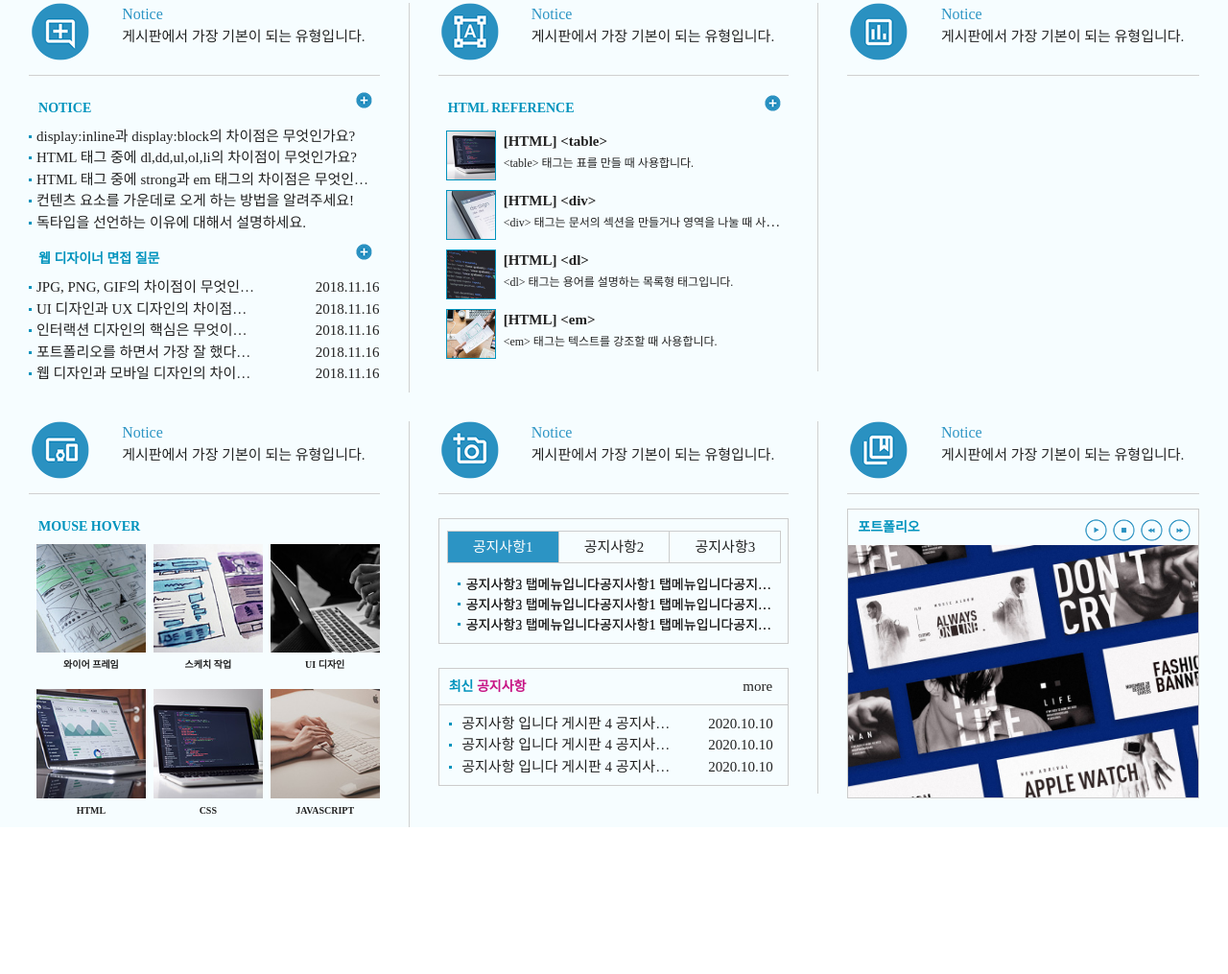
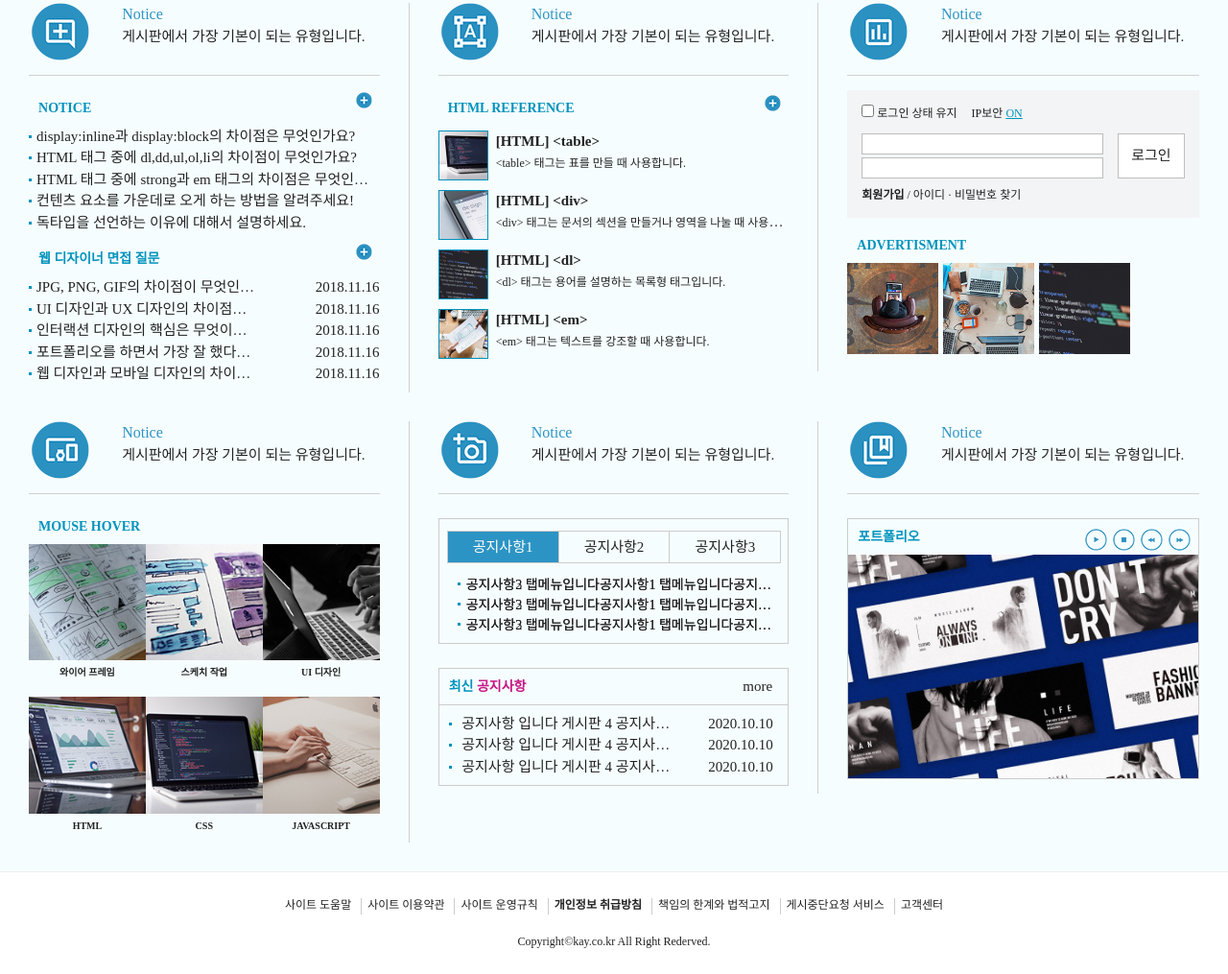
Before and after one commit to hallokay/web-standard-09.19, a plain HTML site: page index.html in a window 1280 px wide. Shown: the part 557-1572 px from the top of the page at 96% size. Before the commit the page ends 1419 px from the top, so only its background shows below. Drawn offline with Linux system fonts and the light colour scheme.

Commit message:
10 .14
col3 login
footer

```diff
--- a/css/style.css
+++ b/css/style.css
@@ -1,7 +1,7 @@
 
 /* global*/
 .container {
-    width: 1000px;
+    width: 900px;
     margin: 0 auto;
     /* background-color: rgba(0,0,0,.3); */
 }
@@ -124,12 +124,12 @@
     display: flex;
 }
 
-.nav > div ol {
+.nav > div ul {
     columns: 2;
-    column-gap: 50%;
+    column-gap: 35%;
     white-space: nowrap;
 }
-.nav > div:last-child ol{
+.nav > div:last-child ul{
     columns: 1;
 }
 .nav h3 {
@@ -217,6 +217,7 @@ padding: 30px 0;
 /* contents  */
 #cont_cont {
     background: #f6fdff;
+    padding-bottom: 30px;
 }
 .cont {
     display: flex;
@@ -303,7 +304,7 @@ padding: 30px 0;
     font-weight: bold;
     text-transform: uppercase;
 }
-.notice ul li {
+.dot ul li {
     position: relative;
     padding-left: 8px;
 }
@@ -516,7 +517,8 @@ padding: 30px 0;
     position: relative;
     border: 1px solid #ccc;
     overflow: hidden;
-    height: 300px;
+    height: 270px;
+    margin-top: 25px;
 }
 
 .gallery_btn {
@@ -525,7 +527,6 @@ padding: 30px 0;
 }
 .gallery_btn ul {
     display: flex;
-
 }
 .gal_btn a{
     background: url(/img/icon.png) no-repeat;
@@ -543,13 +544,99 @@ padding: 30px 0;
 .gal_btn3 a:hover {background-position: -173px -166px;}
 .gal_btn4 a:hover {background-position: -173px -189px;}
 
+.gallery_img {
+    overflow: hidden;
+}
 .gallery_img img{
+    width: 100%;
+    overflow: hidden;
+}
+
+/* col3 login */
+#login_form {
+    background: #f2f4f5;
+    padding: 15px;
+    font-size: 12px;
+}
+.login_header{
+    display: flex;
+    overflow: hidden;
+    height: 30px;
+}
+.lh_check {
+padding-right: 15px;
+}
+.lh_ip em{
+    color: #0093bd;
+    text-decoration: underline;
+}
+.login_main {
+/* position: relative; */
+    display: grid;
+    grid-template-columns: auto auto;
+}
+.input_txt {
+    width: 90%;
+    height: 16px;
+    padding: 2px 5px;
+    border: 1px solid #bebebe;
+    margin-bottom: 3px;
+    background: #fff;
+}
+
+.lm_btn {
+    width: 70px;
+    height: 47px;
+    background: #fff;
+    border: 1px solid #bebebe;
+}
+.login_footer {
+    margin-top: 5px;
+}
+.login_footer li {
+    display: inline;
+}
+
+/* pop up */
+.popup {
+    margin-top: 10px;
+}
+.popup ul {
+    display: flex;
+    overflow: hidden;
+}
+.popup li {
+    width: 95px;
+    margin-right: 5px;
+}
+.popup img {
     width: 100%;
 }
 
-/* col3 login */
-
-
+#footer {
+    border-top: 1px solid #eee;
+}
+.footer {
+    padding: 25px 0;
+    text-align: center;
+    font-size: 12px;
+}
+.footer ul {
+    margin-bottom: 20px;
+}
+.footer li {
+    position: relative;
+    display: inline;
+    padding: 0 7px;
+}
+.footer .f_line::after {
+    position: absolute;
+    top: 0; left: 0;
+    content: '';
+    width: 1px;
+    height: 17px;
+    background: #ccc;
+}
 /* 반응형 */
 @media (max-width: 1024px){
     .container {width: 95%;}
--- a/index.html
+++ b/index.html
@@ -62,9 +62,9 @@
                     <!-- <h2 class="ir_pm">전체메뉴</h2> -->
                     <div class="container">
                         <div class="nav">
-                            <div>
+                            <div class="dot">
                                 <h3>HTML Reference</h3>
-                                <ol>
+                                <ul>
                                     <li><a href="#">HTML 태그(Tag)</a></li>
                                     <li><a href="#">블록 요소/인라인 요소</a></li>
                                     <li><a href="#">DTD 선언</a></li>
@@ -79,11 +79,11 @@
                                     <li><a href="#">HTML &lt;div&gt;</a></li>
                                     <li><a href="#">HTML &lt;colgroup&gt;</a></li>
                                     <li><a href="#">HTML &lt;caption&gt;</a></li>
-                                </ol>
+                                </ul>
                             </div>
-                            <div>
+                            <div class="dot">
                                 <h3>CSS Reference</h3>
-                                <ol>
+                                <ul>
                                     <li><a href="#">CSS 선택자</a></li>
                                     <li><a href="#">CSS 단위</a></li>
                                     <li><a href="#">CSS 색상</a></li>
@@ -98,11 +98,11 @@
                                     <li><a href="#">border-style</a></li>
                                     <li><a href="#">font-size</a></li>
                                     <li><a href="#">text-align</a></li>
-                                </ol>
+                                </ul>
                             </div>
-                            <div class="last">
+                            <div class="dot last">
                                 <h3>Webstandard</h3>
-                                <ol>
+                                <ul>
                                     <li><a href="#">웹 표준</a></li>
                                     <li><a href="#">웹 접근성</a></li>
                                     <li><a href="#">W3C</a></li>
@@ -110,7 +110,7 @@
                                     <li><a href="#">네이버 널리</a></li>
                                     <li><a href="#">다음 다룸</a></li>
                                     <li><a href="#">Webstandard</a></li>
-                                </ol>
+                                </ul>
                             </div>
                         </div>
                         <!-- //nav -->
@@ -284,11 +284,48 @@
                                     <div class="login_wrap">
                                         <h4 class="ir_su">로그인 정보</h4>
                                         <form id="login_form" name="login_form" action="post">
-
+                                            <fieldset>
+                                                <legend class="ir_su">로그인 및 관련 설정</legend>
+                                                <div class="login_header">
+                                                    <h5 class="ir_su">로그인 보안</h5>
+                                                    <div class="lh_check">
+                                                        <input type="checkbox" id="info_check" class="input_check">
+                                                        <label for="info_check">로그인 상태 유지</label>
+                                                    </div>
+                                                    <div class="lh_ip">
+                                                        IP보안 <em>ON</em>
+                                                    </div>
+                                                </div>
+                                                <div class="login_main">
+                                                    <h5 class="ir_su">로그인 영역</h5>
+                                                    <div class="lm_txt">
+                                                        <label for="user_id" class="ir_su">아이디</label>
+                                                        <input type="text" name="user_id" id="user_id" class="input_txt" maxlength="20">
+                                                        <label for="user_pw" class="ir_su">비밀번호</label>
+                                                        <input type="password" name="user_pw" id="user_pw" class="input_txt" maxlength="20">
+                                                    </div>
+                                                    <button class="lm_btn" type="submit">로그인</button>
+                                                </div>
+                                                <div class="login_footer">
+                                                     <h5 class="ir_su">로그인 문제 해결</h5>
+                                                    <ul>
+                                                        <li><a href="#"><strong>회원가입</strong> / </a></li>
+                                                        <li><a href="#">아이디</a> &middot; <a href="#">비밀번호 찾기</a></li>
+                                                    </ul>
+                                                </div>
+                                            </fieldset>
                                         </form>
                                         <!-- //login_form -->
                                     </div>
                                     <!-- //login_wrap -->
+                                    <div class="popup">
+                                        <h4 class="item_tit">advertisment</h4>
+                                        <ul>
+                                            <li><a href="#"><img src="img/sban07.jpg" alt="이미지1"></a></li>
+                                            <li><a href="#"><img src="img/sban08.jpg" alt="이미지2"></a></li>
+                                            <li><a href="#"><img src="img/sban09.jpg" alt="이미지3"></a></li>
+                                        </ul>
+                                    </div>
                                   </div>
                                   <!-- //col_cont-->
 
@@ -496,7 +533,21 @@
 
         <footer id="footer">
             <div class="container">
-
+                <h2 class="ir_su">footer</h2>
+                <div class="footer">
+                    <ul>
+                        <li><a href="#">사이트 도움말</a></li>
+                        <li class="f_line"><a href="#">사이트 이용약관</a></li>
+                        <li class="f_line"><a href="#">사이트 운영규칙</a></li>
+                        <li class="f_line"><a href="#"><strong>개인정보 취급방침</strong></a></li>
+                        <li class="f_line"><a href="#">책임의 한계와 법적고지</a></li>
+                        <li class="f_line"><a href="#">게시중단요청 서비스</a></li>
+                        <li class="f_line"><a href="#">고객센터</a></li>
+                    </ul>
+                    <address>
+                        Copyright&copy;kay.co.kr All Right Rederved.
+                    </address>
+                </div>
             </div>
         </footer>
 
```
